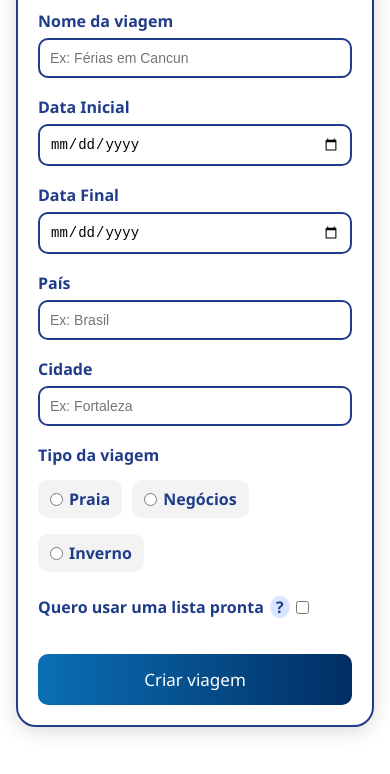
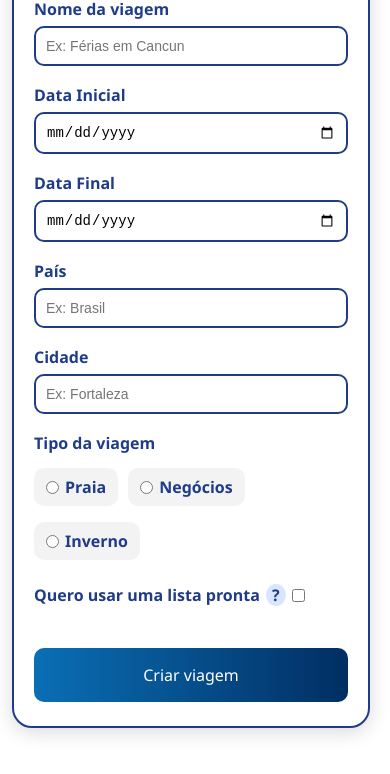
Before and after one commit to PedroNunesc/PI_Front-End, a plain HTML site: page html/create_trip.html in a window 390 px wide. Shown: the part 178-952 px from the top of the page. Drawn offline with Linux system fonts and the light colour scheme; no server answers; sample sign-in values are in the browser's storage.

Commit message:
Enhance CSS for responsiveness and button adjustments
Added responsive styles for smaller screens and adjusted button sizes.

```diff
--- a/css/create_trip.css
+++ b/css/create_trip.css
@@ -263,3 +263,22 @@ body {
     border-radius: 20px;
   }
 }
+
+@media (max-width: 480px) {
+
+  .card {
+    margin: 20px 12px 30px 12px;
+    padding-bottom: 24px;
+  }
+
+  .btn-primary {
+    margin-top: 18px;
+    padding: 16px;
+    font-size: 16px;
+  }
+
+  body {
+    padding-bottom: 20px;
+  }
+
+}
```
